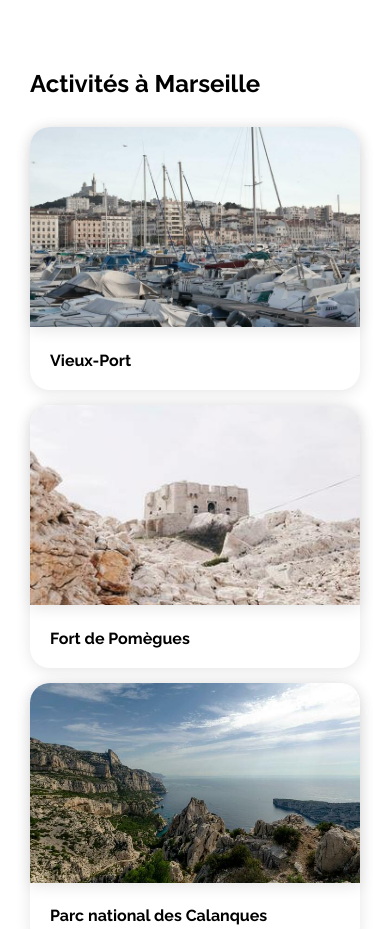
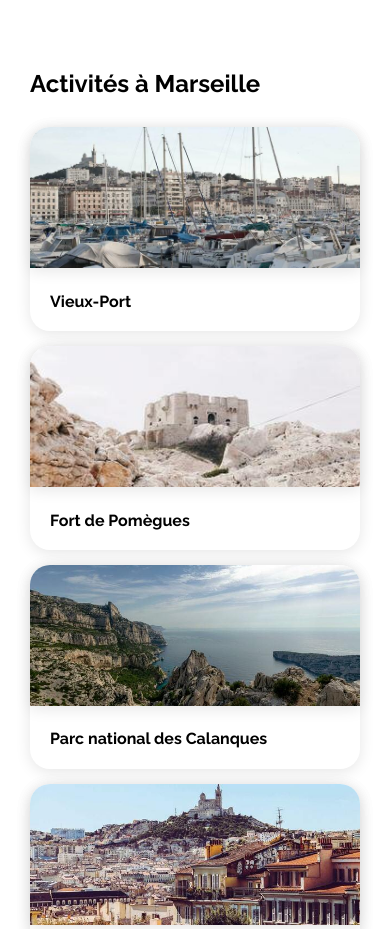
Before and after one commit to ssidikov/Booki, a plain HTML site: page index.html in a window 390 px wide. Shown: the part 2960-3889 px from the top of the page. Drawn offline with Linux system fonts and the light colour scheme.

Commit message:
activities corrections in tablet version

```diff
--- a/css/style.css
+++ b/css/style.css
@@ -555,10 +555,6 @@ footer {
         font-size: 13px;
     }
 
-    .activities-card {
-        max-height: 270px;
-    }
-
     .activities-card img {
         max-height: 200px;
     }
@@ -676,6 +672,10 @@ footer {
         gap: 15px;
     }
 
+    .activities-card img {
+        max-height: 141px;
+    }
+
     .activities-card {
         width: 100%;
     }
```
Also changed, not shown: index.html (+0 -1 lines).
